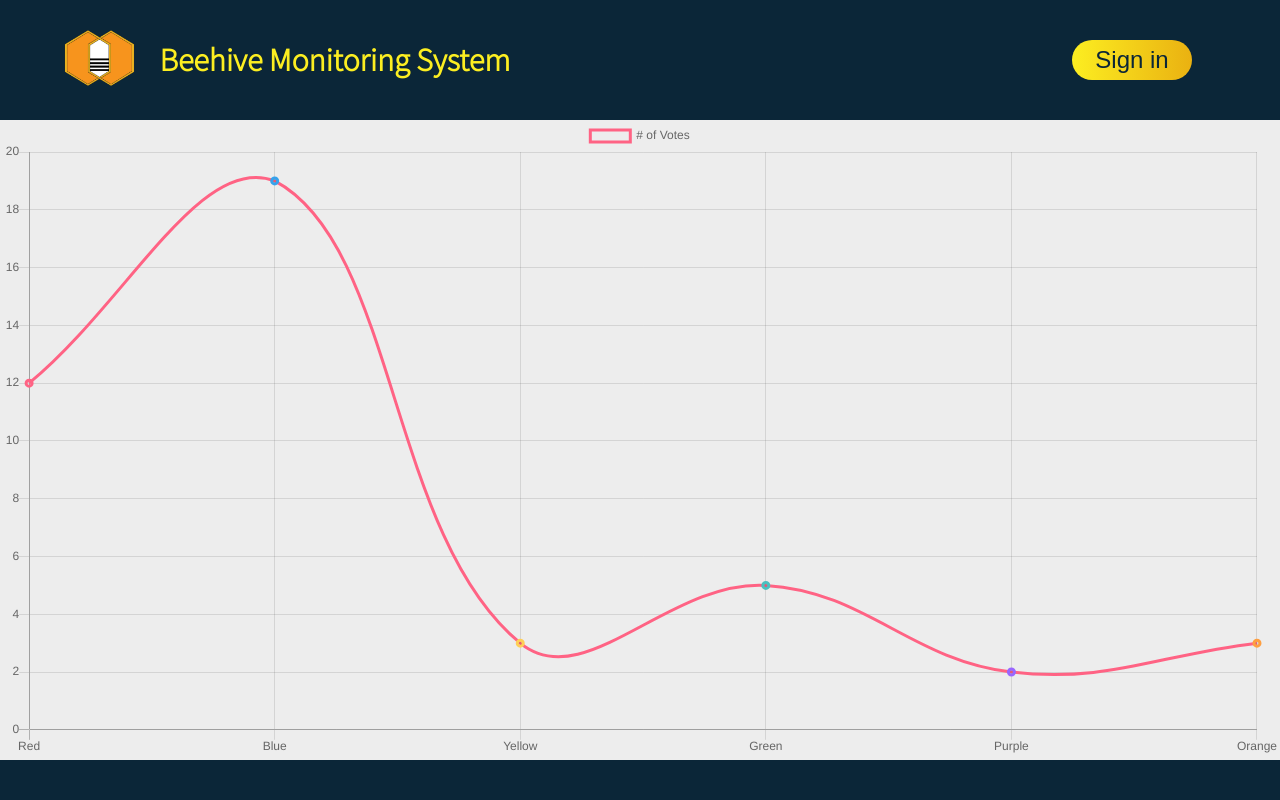
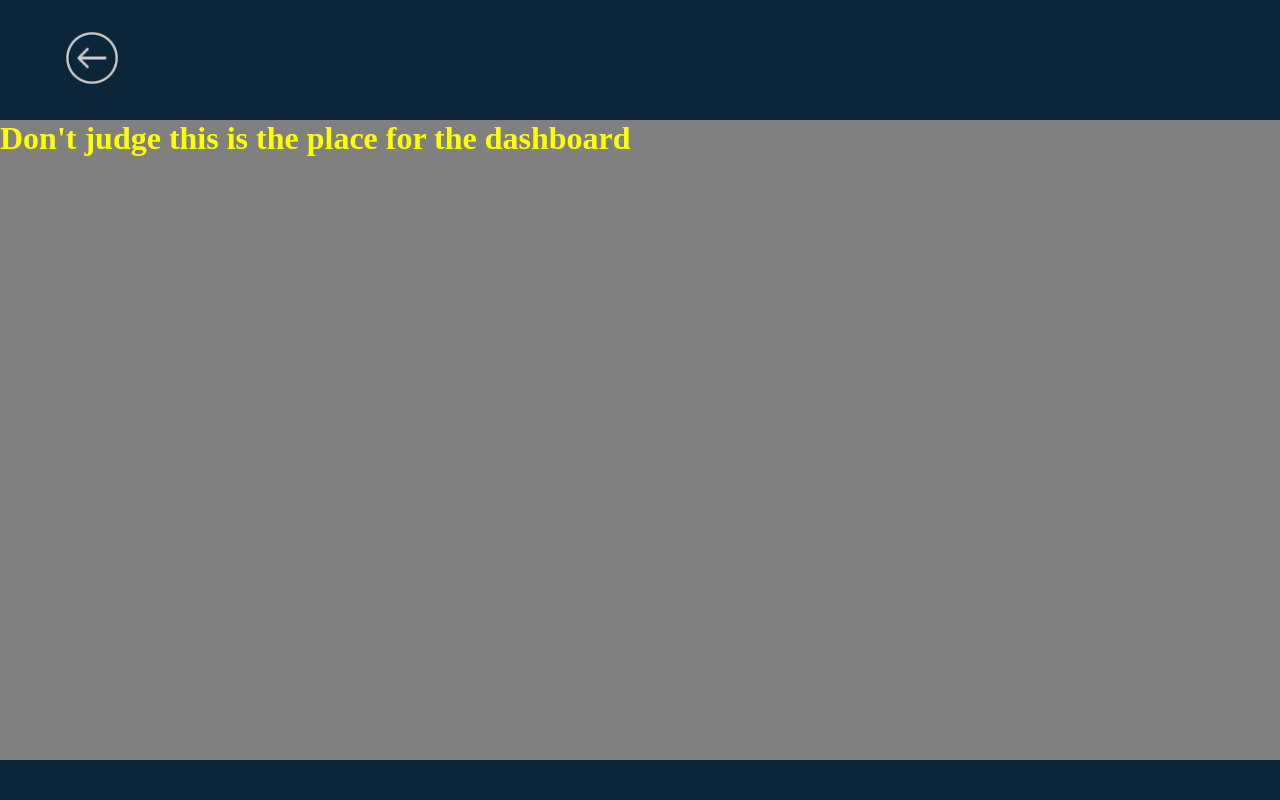
Before and after one commit to Chr1ssW/project-bees, a PHP site: page /website/html/dashboard.php in a window 1280 px wide. Run offline with PHP 8.4, Linux system fonts and the light colour scheme; data that the repository does not hold is empty; some libraries are stand-ins or nearby versions.

Commit message:
Preparing dashboard

```diff
--- a/website/css/Leaflet.css
+++ b/website/css/Leaflet.css
@@ -431,4 +431,4 @@ button:focus {
     top: 10%;
   }
 }
-/*# sourceMappingURL=leaflet.css.map */
+/*# sourceMappingURL=Leaflet.css.map */
--- a/website/css/main.css
+++ b/website/css/main.css
@@ -120,6 +120,17 @@ main {
   height: 80vh;
   width: 100%;
   background-color: #EDEDED;
+}
+
+#dashboad-bg {
+  background-color: #0B2638;
+}
+
+#dashboard-canvas {
+  width: 100%;
+  height: 100%;
+  background-color: gray;
+  color: yellow;
 }
 
 .chart_container {
--- a/website/css/main.scss
+++ b/website/css/main.scss
@@ -89,6 +89,17 @@ main{
     height: 80vh;
     width: 100%;
     background-color: $bgColor;
+}
+
+#dashboad-bg{
+    background-color: $mainColor;
+}
+
+#dashboard-canvas{
+    width: 100%;
+    height: 100%;
+    background-color: gray;
+    color: yellow;
 }
 
 .chart_container{
--- a/website/html/dashboard.php
+++ b/website/html/dashboard.php
@@ -3,7 +3,6 @@
 require_once("../db/connect.php");
 ?>
 <html lang="en">
-
     <head>
         <meta charset="UTF-8">
         <meta name="viewport" content="width=device-width, initial-scale=1.0">
@@ -14,7 +13,6 @@ require_once("../db/connect.php");
         <script src="../js/dashboard.js" defer></script>
         <title>Beehive Monitoring System</title>
     </head>
-
     <body>
         <?php
         require_once("sidebarAndPopup.php");
@@ -23,39 +21,22 @@ require_once("../db/connect.php");
             <header>
                 <nav>
                     <span>
-                        <script>
-                            if (screen.width < 570 || Boolean(<?php echo (isset($_SESSION['loggedin']) && $_SESSION['loggedin'] == true) ?>)) {
-                                var lines = '<a href="javascript:void(0)" onclick="openNav()">';
-                                lines += '<img src="../resources/img/menu.png" alt="menu">';
-                                lines += '</a>';
-                                document.write(lines);
-                            }
-                        </script>
-                        <a href= "index.php">
-                            <img src ="../resources/img/beeLogo.png" alt ="logo">
+                        <a href="index.php">
+                            <img src="../resources/img/back.png" alt="menu">
                         </a>
-                        <h2>Beehive Monitoring System</h2>
                     </span>
-                    <script>
-                        if (screen.width > 570 && Boolean(<?php echo (!isset($_SESSION['loggedin'])) ?>)) {
-                            var lines = '<span>';
-                            lines += '<button class="signin-btn" type="button" onclick="openLogin()">Sign in</button>';
-                            lines += '</span>';
-                            document.write(lines);
-                        }
-                        </script>
                 </nav>
             </header>
-                <main>
-                <div class="chart-container">
-                    <canvas id="chart"></canvas>
+            <main id="dashboad-bg">
+                <div id="dashboard-canvas">
+                    <h1>Don't judge this is the place for the dashboard</h1>
                 </div>
             </main>
             <footer></footer>
         </div>
-
         <script src="../js/scripts.js"></script>
         <script type="text/javascript" src="//code.jquery.com/jquery-1.11.0.min.js"></script>
         <script type="text/javascript" src="//code.jquery.com/jquery-migrate-1.2.1.min.js"></script>
         <script type="text/javascript" src="../js/slick.min.js"></script>
+    </body>
 </html>
```
Also changed, not shown: website/resources/img/back.png (added), 2 other files. Lines whose indentation alone changed are shown as unchanged.
